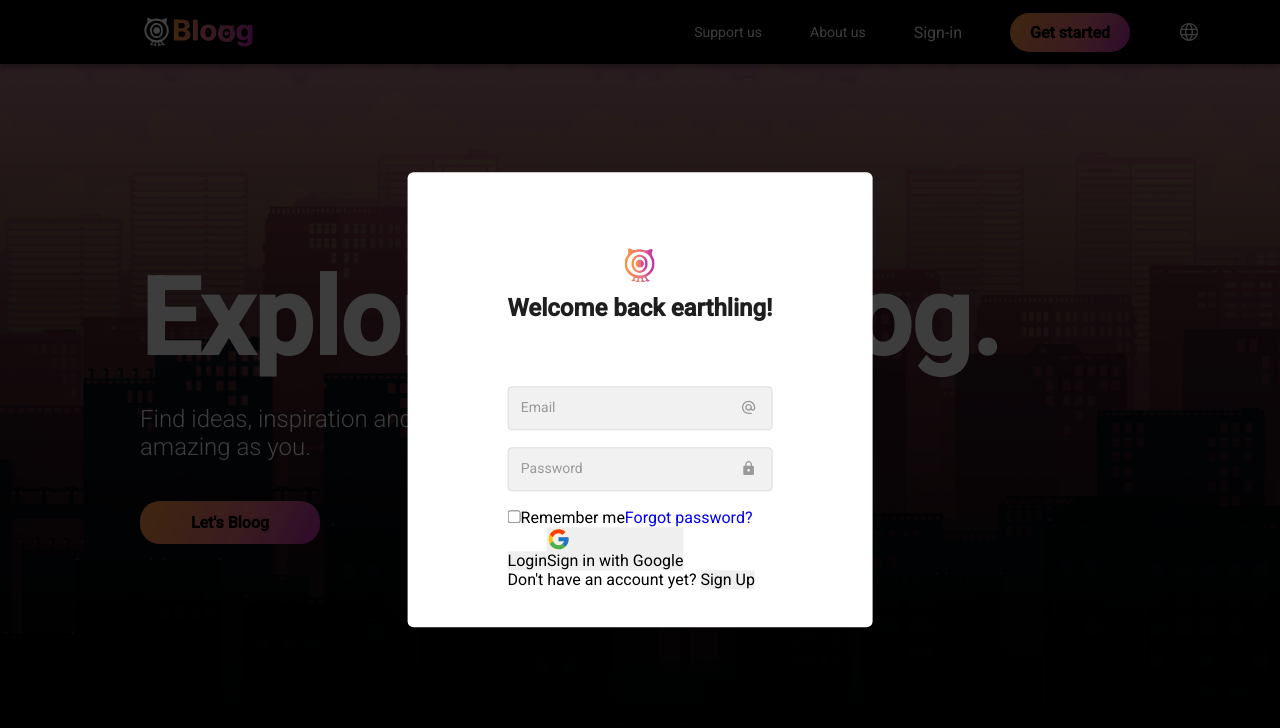
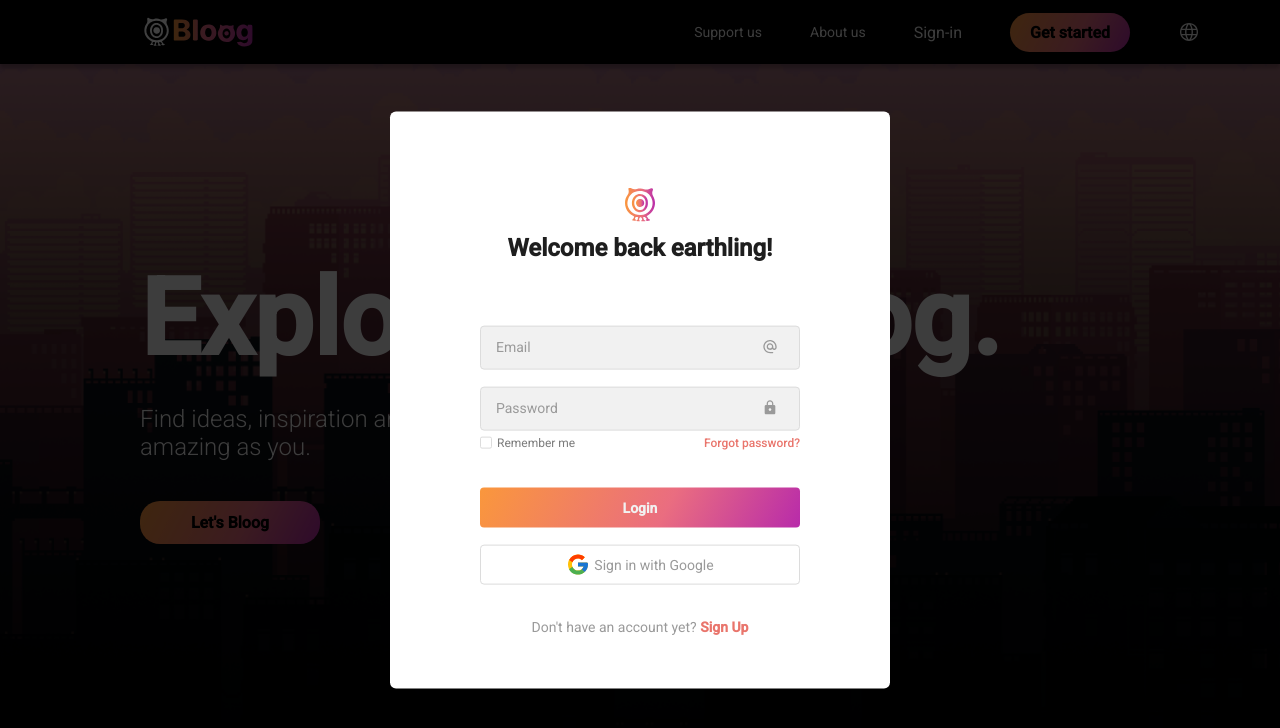
Before and after one commit to Kaua-Cavalcante/bloog-web, an Angular app in the folder frontend/: page / in a window 1280 px wide. Both pictures are taken after a click on the button "Sign-in". Shown: the top 728 px of the page. Built offline with nearby package versions, Linux system fonts and the light colour scheme.

Commit message:
add sign-in and sign-up forms

```diff
--- a/frontend/src/app/components/hero/hero.component.css
+++ b/frontend/src/app/components/hero/hero.component.css
@@ -45,6 +45,6 @@
     transition: all .2s ease-in-out;
 
     &:hover {
-        filter: brightness(85%);
+        filter: var(--hover-light);
     }
 }
--- a/frontend/src/app/components/modal/modal.component.css
+++ b/frontend/src/app/components/modal/modal.component.css
@@ -8,8 +8,10 @@
     border-radius: 6px;
     position: fixed;
     left: 50%;
-    padding: 2.375rem 6.25rem;
+    padding: 2.375rem 0;
     max-width: 500px;
+    max-height: 95vh;
+    width: 100%;
     top: 50%;
     transform: translate(-50%, -50%);
     z-index: 11;
@@ -25,3 +27,151 @@
     width: 100vw;
     z-index: 10;
   }
+
+  .form-icon {
+    margin: 2.375rem 0 0.75rem 0;
+  }
+
+  .form-title {
+    margin-bottom: 4rem;
+
+    font-size: 1.5rem;
+    color: var(--dark-gray);
+  }
+
+  form {
+    display: flex;
+    flex-direction: column;
+    min-width: 150px;
+    max-width: 320px;
+    width: 100%;
+  }
+
+  form .form-field {
+    position: relative;
+    margin-bottom: 1.1rem;
+  }
+
+  .form-field label {
+    position: absolute;
+    top: 30%;
+    left: 5%;
+
+    font-size: 14px;
+    color: var(--gray);
+
+    cursor: text;
+    transition: all 0.2s ease-in-out;
+  }
+
+  .form-field i img {
+    height: 16px;
+    width: 16px;
+    position: absolute;
+
+    top: 30%;
+    left: 88%;
+  }
+
+  .form-field input {
+    width: 100%;
+    padding: 0.8rem;
+    padding-right: 2rem;
+
+    outline: none;
+    font-size: 14px;
+
+    border-radius: 4px;
+    border: 1px solid var(--light-gray);
+    background-color: var(--white);
+    color: var(--black);
+
+    transition: all 0.2s ease-in-out;
+
+    &:focus {
+      border-color: var(--pink);
+    }
+  }
+
+  .form-field input:valid + label,
+  .form-field input:focus + label {
+      color: var(--pink);
+      font-size: 10px;
+      transform: translate(-2px, -11px);
+  }
+
+  .form-options {
+    display: flex;
+    align-items: center;
+    margin: -0.8rem 0 2.375rem 0;
+  }
+
+  .form-options input {
+    height: 10px;
+  }
+
+  .form-options label {
+    font-size: 12px;
+    margin: 0 auto 0 4px;
+    color: #7c7c7c;
+  }
+
+  .form-options a {
+    font-size: 12px;
+    font-weight: 500;
+    color: var(--link);
+  }
+
+  form .btn-login {
+    height: 2.5rem;
+    font-size: 14px;
+    font-weight: 600;
+
+    border-radius: 4px;
+    background: var(--gradient);
+    color: var(--white);
+
+    cursor: pointer;
+    transition: all .2s ease-in-out;
+
+    &:hover {
+      filter: var(--hover-light);
+    }
+  }
+
+  form .btn-google-login {
+    display: flex;
+    align-items: center;
+    justify-content: center;
+    gap: 4px;
+
+    height: 2.5rem;
+    margin: 1.1rem 0;
+    font-size: 14px;
+    font-weight: 400;
+
+    border: 1px solid var(--light-gray);
+    border-radius: 4px;
+    background: #fff;
+    color: var(--gray);
+
+    cursor: pointer;
+    transition: all .2s ease-in-out;
+
+    &:hover {
+      background-color: var(--white);
+    }
+  }
+
+  form p {
+    font-size: 14px;
+    color: var(--gray);
+    margin: 1rem auto;
+  }
+
+  form p .btn-signin {
+    font-weight: 700;
+    color: var(--link);
+    background-color: transparent;
+    cursor: pointer;
+  }
--- a/frontend/src/app/components/navigation/navigation.component.css
+++ b/frontend/src/app/components/navigation/navigation.component.css
@@ -1,3 +1,6 @@
+@import url(../modal/modal.component.css);
+@import url(../../../assets/checkbox.css);
+
 header {
   display: flex;
   align-items: center;
@@ -59,7 +62,7 @@ header {
   transition: all 0.2s ease-in-out;
 
   &:hover {
-    filter: brightness(90%);
+    filter: var(--hover-light);
   }
 }
 
@@ -71,74 +74,3 @@ header {
     scale: 1.2;
   }
 }
-
-/* ----> Form Styles <---- */
-
-.form-icon {
-  margin: 2.375rem 0 0.75rem 0;
-}
-
-.form-title {
-  margin-bottom: 4rem;
-
-  font-size: 1.5rem;
-  color: var(--dark-gray);
-}
-
-form {
-  min-width: 150px;
-  max-width: 280px;
-  width: 100%;
-}
-
-form .form-field {
-  position: relative;
-  margin-bottom: 1.1rem;
-}
-
-.form-field label {
-  position: absolute;
-  top: 30%;
-  left: 5%;
-
-  font-size: 14px;
-  color: var(--gray);
-
-  transition: all 0.2s ease-in-out;
-}
-
-.form-field i img {
-  height: 16px;
-  width: 16px;
-  position: absolute;
-
-  top: 30%;
-  left: 88%;
-}
-
-.form-field input {
-  width: 100%;
-  padding: 0.8rem;
-  padding-right: 2rem;
-
-  outline: none;
-  font-size: 14px;
-
-  border-radius: 4px;
-  border: 1px solid var(--light-gray);
-  background-color: var(--white);
-  color: var(--black);
-
-  transition: all 0.2s ease-in-out;
-
-  &:focus {
-    border-color: var(--pink);
-  }
-}
-
-.form-field input:valid + label,
-.form-field input:focus + label {
-    color: var(--pink);
-    font-size: 10px;
-    transform: translateY(-10px);
-}
--- a/frontend/src/app/components/navigation/navigation.component.html
+++ b/frontend/src/app/components/navigation/navigation.component.html
@@ -4,8 +4,8 @@
     <nav class="navigation">
       <a href="#">Support us</a>
       <a href="#">About us</a>
-      <button class="sign-in" (click)="modalsign.toggle()">Sign-in</button>
-      <button class="sign-up">Get started</button>
+      <button class="sign-in" (click)="signin.toggle()">Sign-in</button>
+      <button class="sign-up" (click)="signup.toggle()">Get started</button>
       <button class="language">
         <img src="../../../assets/Language.svg" alt="language" />
       </button>
@@ -13,7 +13,7 @@
   </div>
 </header>
 
-<app-modal #modalsign>
+<app-modal #signin>
   <i class="form-icon"
     ><img src="../../../assets/bloog-icon.svg" alt="Ícone do Bloog"
   /></i>
@@ -21,29 +21,81 @@
 
   <form>
     <div class="form-field">
-      <input type="text" required/>
-      <label for="">Email</label>
+      <input type="text" id="email" required/>
+      <label for="email">Email</label>
       <i><img src="../../../assets/at-icon.svg" alt="At icon"></i>
     </div>
 
     <div class="form-field">
-      <input type="password" required/>
-      <label for="">Password</label>
+      <input type="password" id="password" required/>
+      <label for="password">Password</label>
       <i><img src="../../../assets/password-icon.svg" alt="password icon"></i>
     </div>
 
     <div class="form-options">
-      <input type="checkbox" />
-      <label for="">Remember me</label>
+      <input type="checkbox" name="checkbox" id="remember" />
+      <label for="remember">Remember me</label>
       <a href="#">Forgot password?</a>
     </div>
 
-    <button>Login</button>
-    <button>
+    <button class="btn-login">Login</button>
+    <button class="btn-google-login">
       <i><img src="../../../assets/google-icon.svg" alt="" /></i>Sign in with
       Google
     </button>
 
-    <p>Don't have an account yet? <button>Sign Up</button></p>
+    <p>Don't have an account yet? <button class="btn-signin">Sign Up</button></p>
   </form>
 </app-modal>
+
+<app-modal #signup>
+  <i class="form-icon"
+    ><img src="../../../assets/bloog-icon.svg" alt="Ícone do Bloog"
+  /></i>
+  <h2 class="form-title">Welcome to Bloog!</h2>
+
+  <form class="form-signup">
+    <div class="form-field">
+      <input type="text" id="name" required/>
+      <label for="name">Name</label>
+      <i><img src="../../../assets/user-icon.svg" alt="person icon"></i>
+    </div>
+
+    <div class="form-field">
+      <input type="text" id="last-name" required/>
+      <label for="last-name">Last name</label>
+      <i><img src="../../../assets/user-icon.svg" alt="person icon"></i>
+    </div>
+
+    <div class="form-field">
+      <input type="text" id="email" required/>
+      <label for="email">Email</label>
+      <i><img src="../../../assets/at-icon.svg" alt="At icon"></i>
+    </div>
+
+    <div class="form-field">
+      <input type="password" id="create-password" required/>
+      <label for="create-password">Create password</label>
+      <i><img src="../../../assets/password-icon.svg" alt="password icon"></i>
+    </div>
+
+    <div class="form-field">
+      <input type="password" id="confirm-password" required/>
+      <label for="confirm-password">Confirm password</label>
+      <i><img src="../../../assets/password-icon.svg" alt="password icon"></i>
+    </div>
+
+    <div class="form-options">
+      <input type="checkbox" name="checkbox" id="terms" />
+      <label for="terms">I agree to the Terms and Privacy Policy</label>
+    </div>
+
+    <button class="btn-login">Sign Up</button>
+    <button class="btn-google-login">
+      <i><img src="../../../assets/google-icon.svg" alt="" /></i>Sign in with
+      Google
+    </button>
+
+    <p>Already have an account yet? <button class="btn-signin">Sign In</button></p>
+  </form>
+</app-modal>
--- /dev/null
+++ b/frontend/src/assets/checkbox.css
@@ -0,0 +1,46 @@
+input[type=checkbox] {
+    position: relative;
+    cursor: pointer;
+    outline: none;
+}
+
+input[type=checkbox]:before {
+    content: "";
+    display: block;
+    position: absolute;
+    width: 12px;
+    height: 12px;
+    top: -1px;
+    left: 0;
+    background-color: white;
+    border: 1px solid var(--light-gray);
+    border-radius: 2px;
+}
+
+input[type=checkbox]:checked:before {
+    content: "";
+    display: block;
+    position: absolute;
+    width: 12px;
+    height: 12px;
+    top: -1px;
+    left: 0;
+    background: var(--gradient);
+    border: 1px solid var(--gradient);
+    border-radius: 2px;
+}
+
+input[type=checkbox]:checked:after {
+    content: "";
+    display: block;
+    width: 4px;
+    height: 6px;
+    border: solid white;
+    border-width: 0 2px 2px 0;
+    -webkit-transform: rotate(45deg);
+    -ms-transform: rotate(45deg);
+    transform: rotate(45deg);
+    position: absolute;
+    top: 1px;
+    left: 4px;
+}
--- a/frontend/src/styles.css
+++ b/frontend/src/styles.css
@@ -5,11 +5,13 @@
     --light-gray: #DCDCDC;
     --white: #f1f1f1;
     --pink: #D45093;
+    --link: #E9756C;
     --gradient: linear-gradient(117deg, rgba(250,151,60,1) 0%, rgba(234,109,128,1) 58%, rgba(184,43,170,1) 100%);
     --shadow: 0px 4px 4px 0px rgba(0,0,0,0.25);
+    --hover-light: brightness(108%);
 }
 
-* {
+*, *:before, *:after {
   margin: 0;
   padding: 0;
   box-sizing: border-box;
@@ -17,7 +19,7 @@
 }
 
 body {
-  -webkit-font-smoothing: antialiased;
+  -webkit-font-smoothing: subpixel-antialiased;
   font-family: 'Inter', sans-serif;
 }
 
```
Also changed, not shown: frontend/src/assets/user-icon.svg (added).
